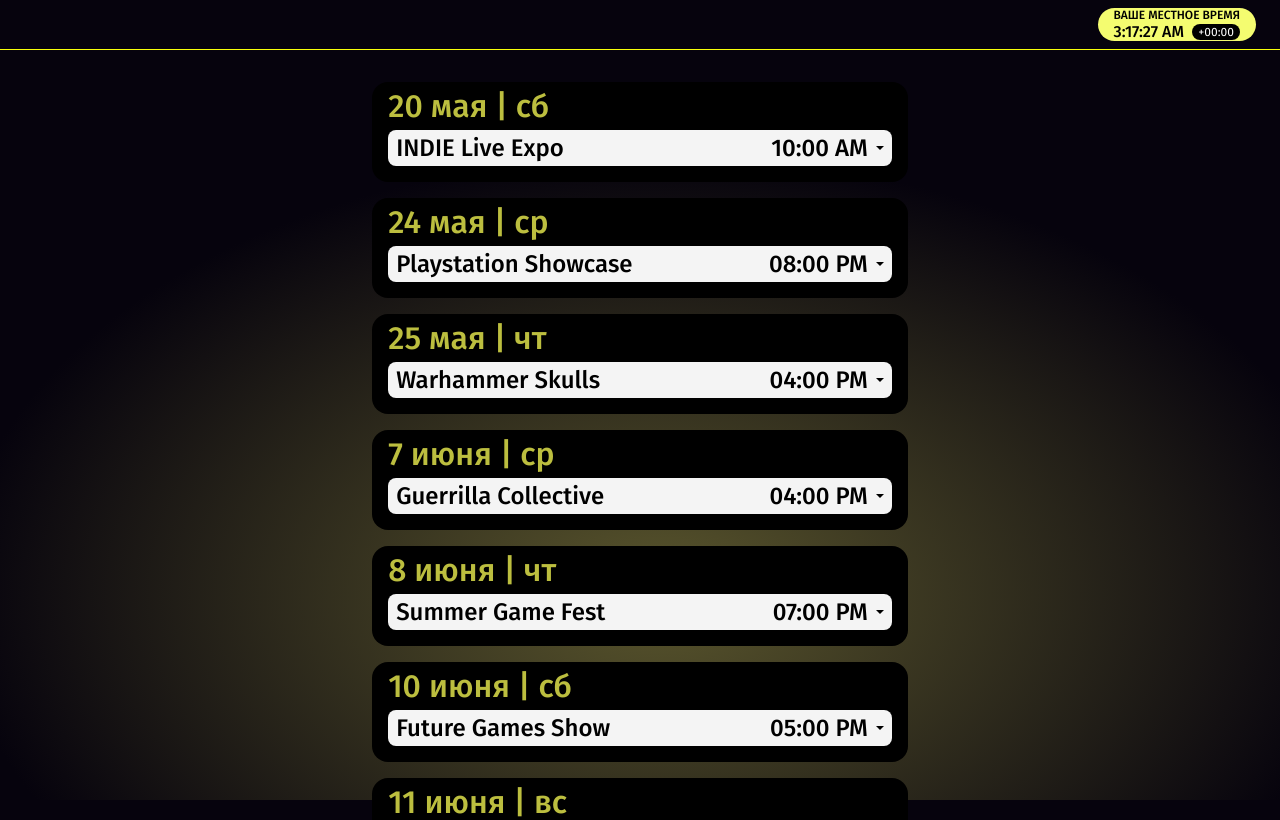
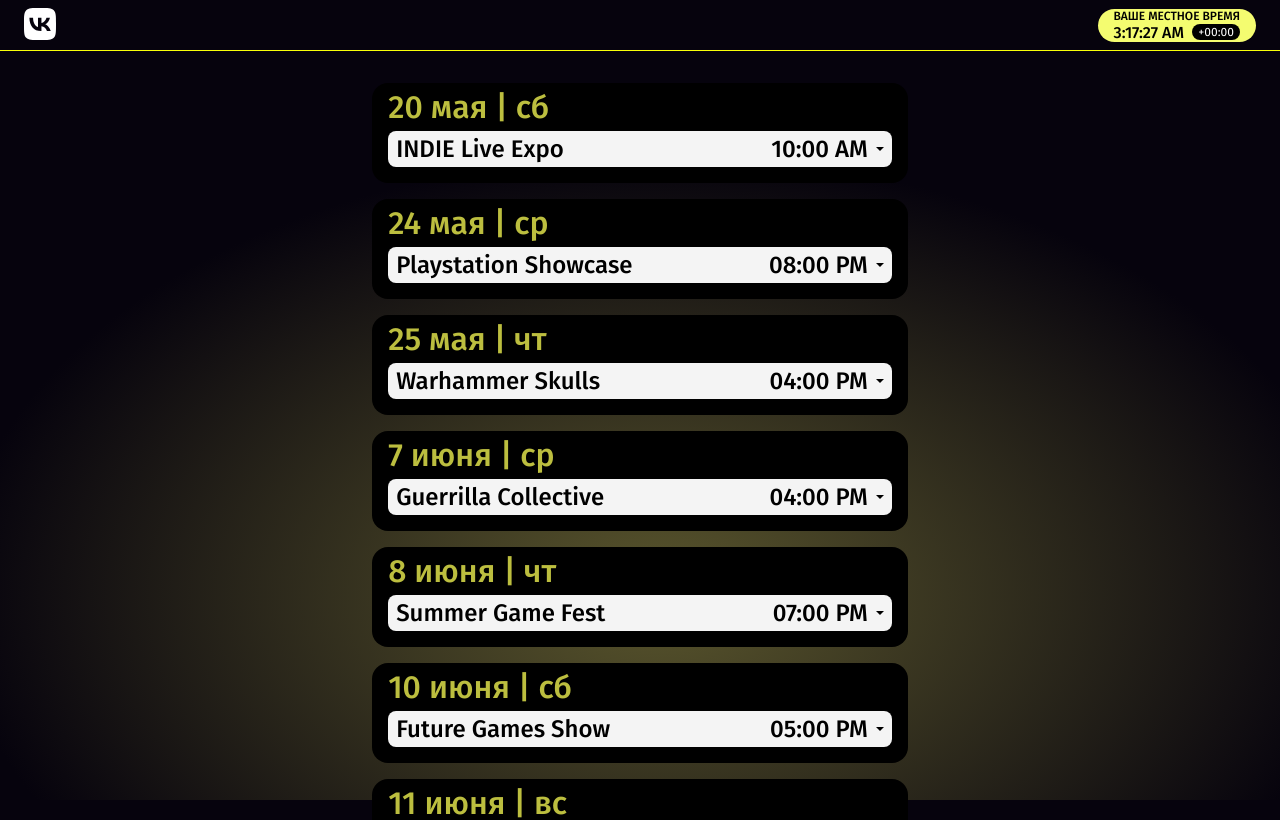
Before and after one commit to Veezzara/vgafd-conference-schedule, a React (Create React App) app: page / in a window 1280 px wide. Shown: the top 820 px of the page. Built offline with nearby package versions, Linux system fonts and the light colour scheme.

Commit message:
returned logo

```diff
--- a/src/components/header/header.tsx
+++ b/src/components/header/header.tsx
@@ -1,4 +1,5 @@
 import Clock from "../common/clock/clock";
+import Logo from "../common/logo/logo";
 import "./header.css";
 
 export default function Header() {
@@ -6,6 +7,7 @@
     <header className="header">
       <div className="header-content">
         <div className="header-item">
+          <Logo />
         </div>
         <div className="header-item">
           <div className="header-text">{process.env.REACT_APP_NAME}</div>
```
